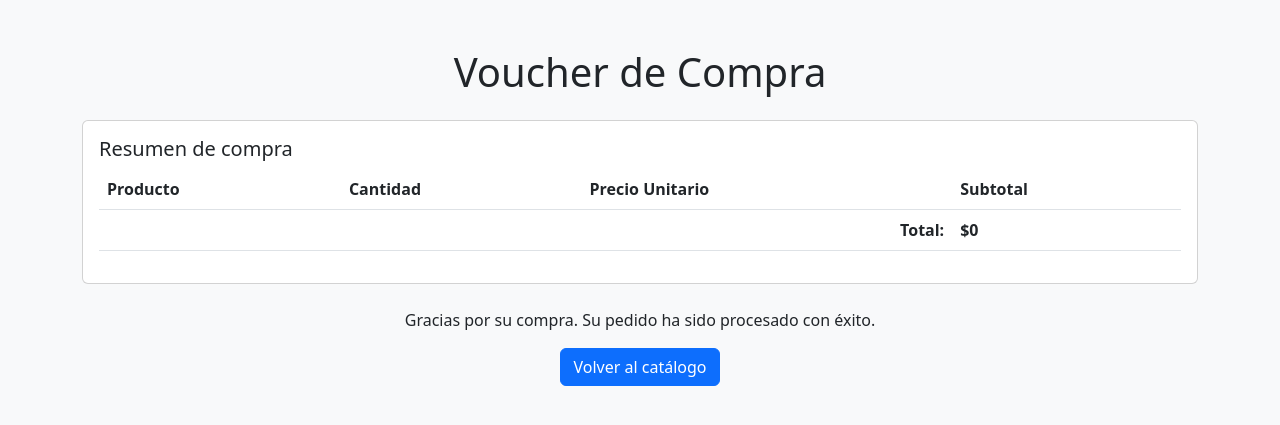
After one commit to ferstag/rtd_app, a Django app: page /voucher/ in a window 1280 px wide. The commit adds this page. Shown: the top 425 px of the page. Run offline with Django 5.2, Linux system fonts and the light colour scheme; data that the repository does not hold is empty.

Commit message:
Se creo carrito de compra y voucher

```diff
--- a/RTD_Django/RTD_App/views.py
+++ b/RTD_Django/RTD_App/views.py
@@ -1,8 +1,7 @@
-from django.shortcuts import render
-
-from django.shortcuts import render
-from .models import Producto
+from django.shortcuts import render, redirect, get_object_or_404
+from .models import Producto, Carrito, Pedido
 from django.db.models import Sum, Max
+from django.contrib import messages
 
 def catalogo(request):
     productos = Producto.objects.all().order_by("nombre")
@@ -15,3 +14,88 @@ def catalogo(request):
     }
 
     return render (request, 'catalogo.html', data)
+
+
+def agregar_al_carrito(request, producto_id):
+    producto = get_object_or_404(Producto, id=producto_id)
+    cantidad = int(request.POST.get('cantidad', 1))
+
+    if producto.stock < cantidad:
+        messages.error(request, "Stock insuficiente.")
+    else:
+        carrito_item, created = Carrito.objects.get_or_create(item=producto, defaults={'cantidad': 0, 'subtotal': 0, 'total': 0})
+
+        # Actualizamos la cantidad y subtotal
+        carrito_item.cantidad += cantidad
+        carrito_item.subtotal = carrito_item.cantidad * producto.precio
+        carrito_item.total = carrito_item.subtotal  # Aseguramos que total tenga un valor válido
+
+        carrito_item.save()
+
+        messages.success(request, f"{producto.nombre} añadido al carrito.")
+
+    return redirect('carrito')
+
+
+# Remove Product from Cart
+def eliminar_del_carrito(request, producto_id):
+    carrito_item = get_object_or_404(Carrito, item_id=producto_id)
+    carrito_item.delete()
+    messages.success(request, "Producto eliminado del carrito.")
+    return redirect('carrito')
+
+# View Cart
+def carrito(request):
+    carrito_items = Carrito.objects.all()
+    total = sum(item.subtotal for item in carrito_items)
+    return render(request, 'carrito.html', {'carrito_items': carrito_items, 'total': total})
+
+
+# Modify Product Quantity in Cart
+def modificar_cantidad(request, producto_id):
+    carrito_item = get_object_or_404(Carrito, item_id=producto_id)
+    nueva_cantidad = int(request.POST.get('cantidad'))
+    if nueva_cantidad <= 0:
+        messages.error(request, "La cantidad debe ser mayor a cero.")
+    elif carrito_item.item.stock < nueva_cantidad:
+        messages.error(request, "Stock insuficiente.")
+    else:
+        carrito_item.cantidad = nueva_cantidad
+        carrito_item.subtotal = carrito_item.item.precio * nueva_cantidad
+        carrito_item.total = sum(item.subtotal for item in Carrito.objects.all())
+        carrito_item.save()
+        messages.success(request, "Cantidad modificada.")
+    return redirect('carrito')
+
+# Empty Cart
+def vaciar_carrito(request):
+    Carrito.objects.all().delete()
+    messages.success(request, "Carrito vacío.")
+    return redirect('carrito')
+
+# Confirm Purchase
+def confirmar_compra(request):
+    carrito_items = Carrito.objects.all()
+    if not carrito_items:
+        messages.error(request, "El carrito está vacío.")
+        return redirect('carrito')
+
+    # Create order
+    #pedido = Pedido.objects.create(
+        #nombre_cliente=request.POST.get('nombre_cliente'),
+        #email=request.POST.get('email'),
+        #telefono_cliente=request.POST.get('telefono_cliente'),
+        #comentario=request.POST.get('comentario', '')
+    #)
+
+    for item in carrito_items:
+        pedido.productos.add(item.item)  # Assuming Pedido has a ManyToManyField to Producto
+
+    messages.success(request, "Compra confirmada.")
+    return redirect('generar_voucher')
+
+# Generate Voucher
+def generar_voucher(request):
+    carrito_items = Carrito.objects.all()
+    total = sum(item.subtotal for item in carrito_items)
+    return render(request, 'voucher.html', {'carrito_items': carrito_items, 'total': total})
--- a/RTD_Django/RTD_Project/settings.py
+++ b/RTD_Django/RTD_Project/settings.py
@@ -83,7 +83,7 @@ DATABASES = {
         'ENGINE': 'django.db.backends.mysql',
         'NAME': 'rt_bd',
         'USER': 'root',
-        'PASSWORD': '',
+        'PASSWORD': '123456',
         'HOST': 'localhost',
         'PORT': '3306',
     }
--- a/RTD_Django/RTD_Project/urls.py
+++ b/RTD_Django/RTD_Project/urls.py
@@ -24,8 +24,16 @@ from django.views.static import serve
 
 urlpatterns = [
     path('admin/', admin.site.urls),
-    path('', views.catalogo,),
+    path('', views.catalogo, name='catalogo'),
+    path('agregar/<int:producto_id>/', views.agregar_al_carrito, name='agregar_al_carrito'),
+    path('eliminar/<int:producto_id>/', views.eliminar_del_carrito, name='eliminar_del_carrito'),
+    path('carrito/', views.carrito, name='carrito'),
+    path('confirmar/', views.confirmar_compra, name='confirmar_compra'),
+    path('modificar/<int:producto_id>/', views.modificar_cantidad, name='modificar_cantidad'),
+    path('vaciar/', views.vaciar_carrito, name='vaciar_carrito'),
+    path('voucher/', views.generar_voucher, name='generar_voucher'),
 ]
+
 
 if settings.DEBUG:
     urlpatterns += [
--- /dev/null
+++ b/RTD_Django/templates/voucher.html
@@ -0,0 +1,53 @@
+<!DOCTYPE html>
+<html lang="en">
+<head>
+    <meta charset="UTF-8">
+    <meta name="viewport" content="width=device-width, initial-scale=1.0">
+    <title>Voucher de Compra</title>
+    <link href="https://cdn.jsdelivr.net/npm/bootstrap@5.3.0/dist/css/bootstrap.min.css" rel="stylesheet">
+</head>
+<body style="background-color: #f8f9fa;">
+    <div class="container mt-5">
+        <h1 class="text-center mb-4">Voucher de Compra</h1>
+
+        <div class="card">
+            <div class="card-body">
+                <h5 class="card-title">Resumen de compra</h5>
+                <table class="table table-striped">
+                    <thead>
+                        <tr>
+                            <th scope="col">Producto</th>
+                            <th scope="col">Cantidad</th>
+                            <th scope="col">Precio Unitario</th>
+                            <th scope="col">Subtotal</th>
+                        </tr>
+                    </thead>
+                    <tbody>
+                        {% for item in carrito_items %}
+                        <tr>
+                            <td>{{ item.item.nombre }}</td>
+                            <td>{{ item.cantidad }}</td>
+                            <td>${{ item.item.precio }}</td>
+                            <td>${{ item.subtotal }}</td>
+                        </tr>
+                        {% endfor %}
+                    </tbody>
+                    <tfoot>
+                        <tr>
+                            <td colspan="3" class="text-end"><strong>Total:</strong></td>
+                            <td><strong>${{ total }}</strong></td>
+                        </tr>
+                    </tfoot>
+                </table>
+            </div>
+        </div>
+
+        <div class="text-center mt-4">
+            <p>Gracias por su compra. Su pedido ha sido procesado con éxito.</p>
+            <a href="{% url 'catalogo' %}" class="btn btn-primary">Volver al catálogo</a>
+        </div>
+    </div>
+
+    <script src="https://cdn.jsdelivr.net/npm/bootstrap@5.3.0/dist/js/bootstrap.bundle.min.js"></script>
+</body>
+</html>
```
Also changed, not shown: RTD_Django/RTD_App/models.py (+9 -0 lines), RTD_Django/templates/carrito.html (added, +52 -0 lines), RTD_Django/templates/catalogo.html (+16 -2 lines), RTD_Django/RTD_App/__init__.py (deleted), RTD_Django/RTD_App/migrations/0001_initial.py, RTD_Django/RTD_App/migrations/0002_pedido.py (deleted).
